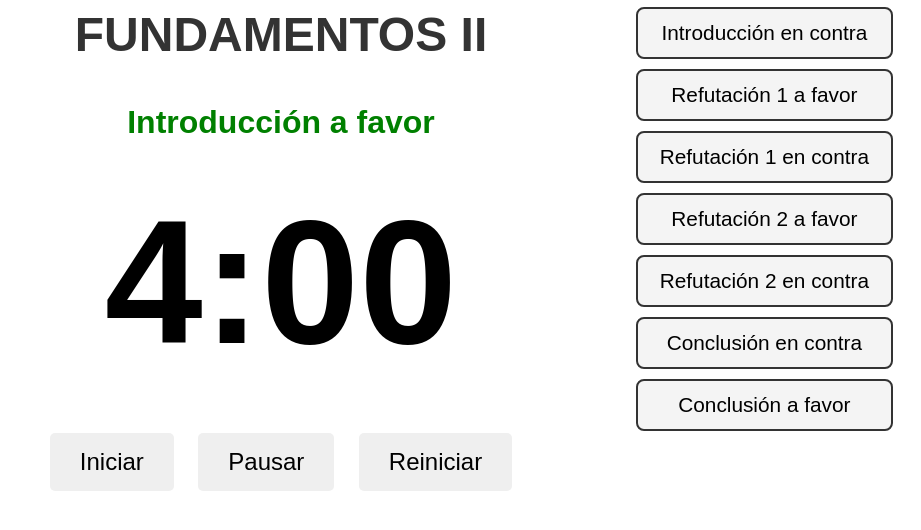
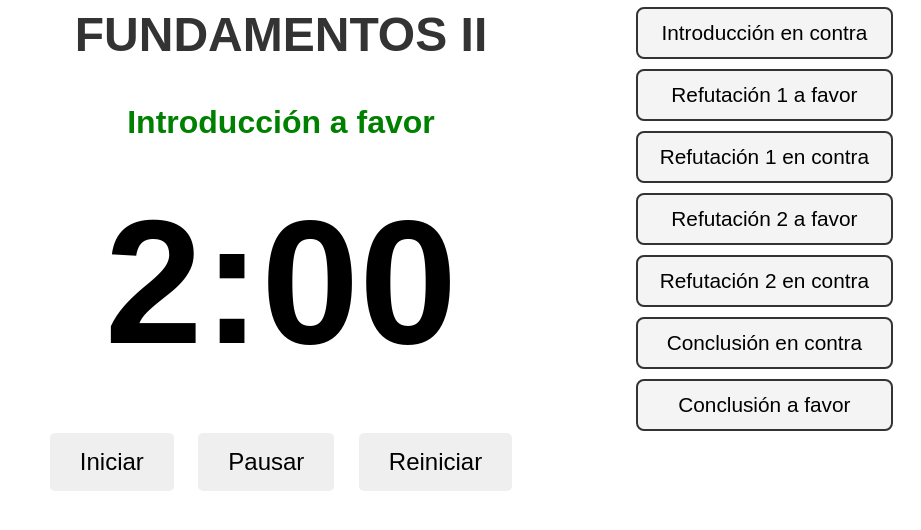
Before and after one commit to Javix01/CronoDebateUEx, a plain HTML site: page index.html in a window 1280 px wide. Shown: the part 220-750 px from the top of the page, without its empty margins (359-1280 px from the left). Drawn offline with Linux system fonts and the light colour scheme; a web font is replaced by a local one.

Commit message:
Update index.html

```diff
--- a/index.html
+++ b/index.html
@@ -133,14 +133,14 @@
 
 <script>
     let times = {
-        "Introducción a favor": 240,
-        "Introducción en contra": 240,
-        "Refutación 1 a favor": 300,
-        "Refutación 1 en contra": 300,
-        "Refutación 2 a favor": 300,
-        "Refutación 2 en contra": 300,
-        "Conclusión en contra": 180,
-        "Conclusión a favor": 180
+        "Introducción a favor": 120,
+        "Introducción en contra": 120,
+        "Refutación 1 a favor": 180,
+        "Refutación 1 en contra": 180,
+        "Refutación 2 a favor": 180,
+        "Refutación 2 en contra": 180,
+        "Conclusión en contra": 120,
+        "Conclusión a favor": 120
     };
     let currentPhase = "Introducción a favor";
     let timeLeft = times[currentPhase];
```
